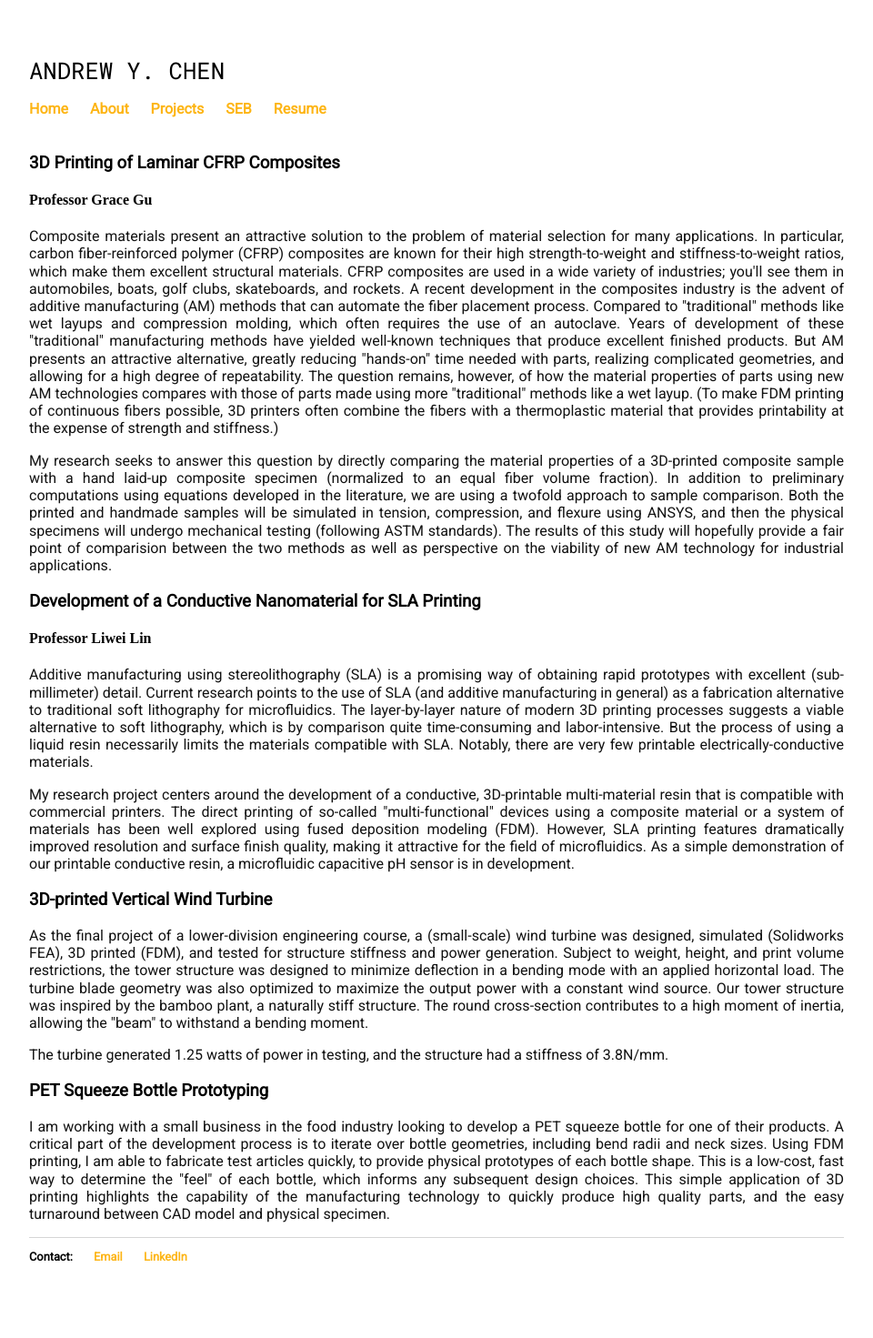
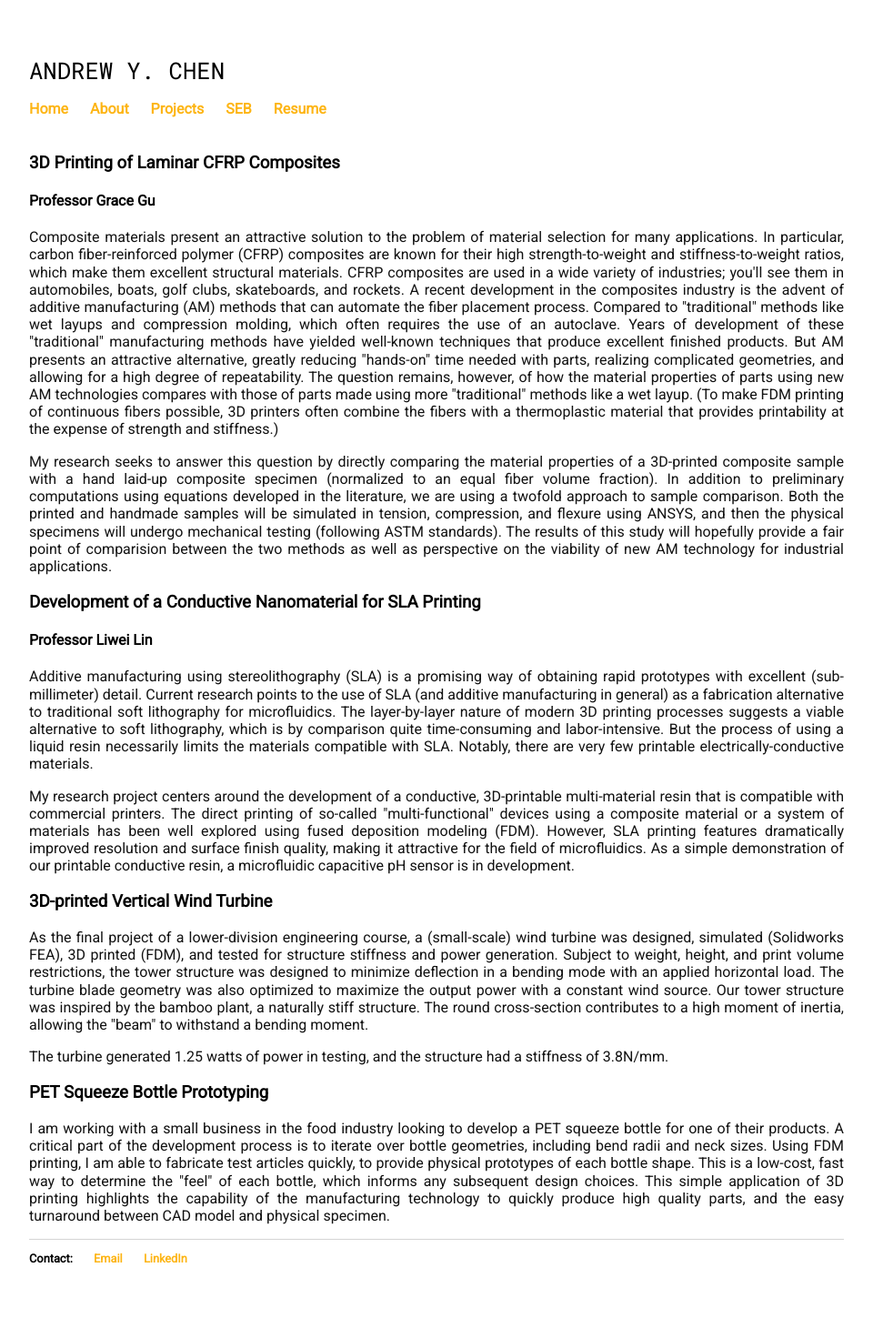
Before and after one commit to carbonheliumnitrogen/carbonheliumnitrogen.github.io, a Jekyll site: the page built from projects.html, in a window 1280 px wide. Shown: the whole page at 91% size, without its empty margins (160-1120 px from the left). Built offline with Jekyll 4.4.1, drawn with Linux system fonts in a browser that asks for light colours.

Commit message:
Update main.css

```diff
--- a/css/main.css
+++ b/css/main.css
@@ -45,6 +45,9 @@ h2 {
 h3 {
     font-family:'Roboto', 'Helvetica', 'Sans-Serif';
 }
+h4 {
+    font-family:'Roboto', 'Helvetica', 'Sans-Serif';
+}
 p {
     font-size: 1em;
     font-family:'Roboto', 'Sans-Serif';
```
